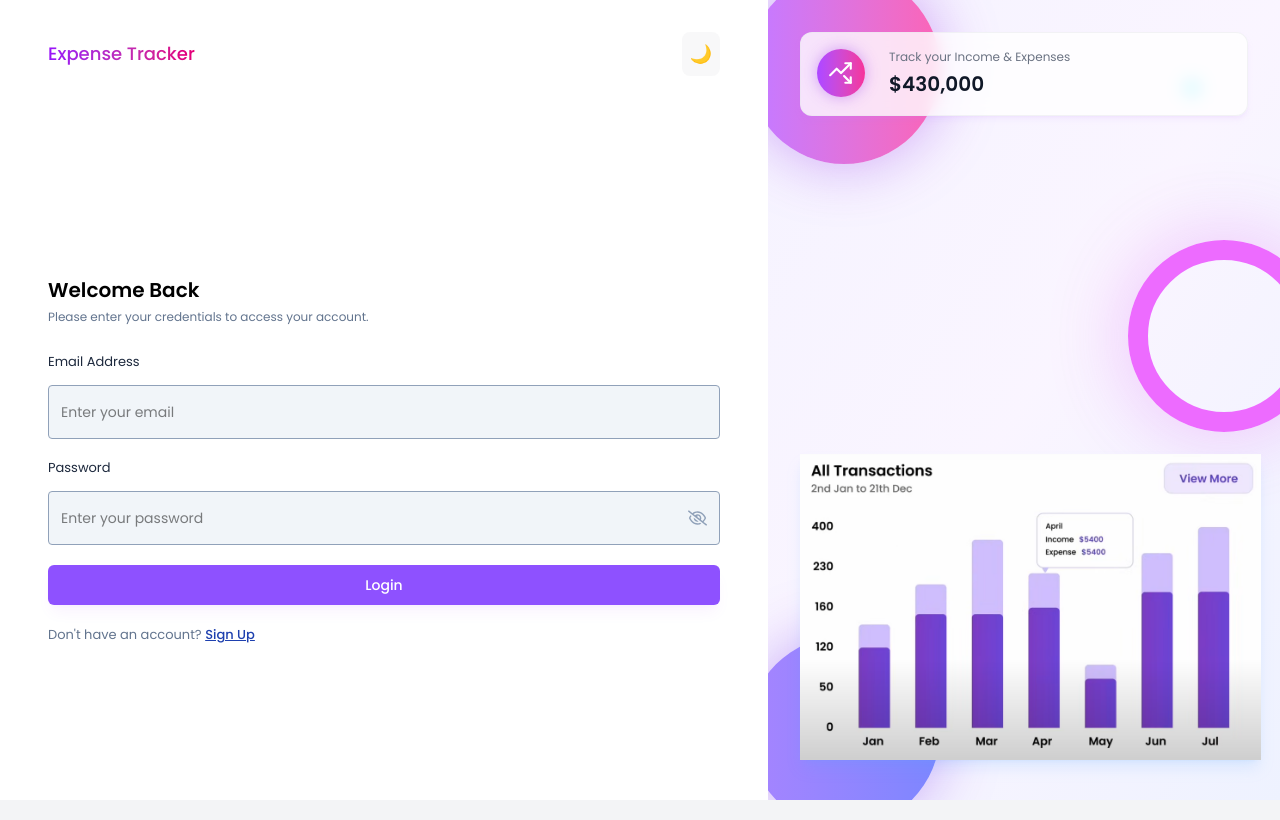
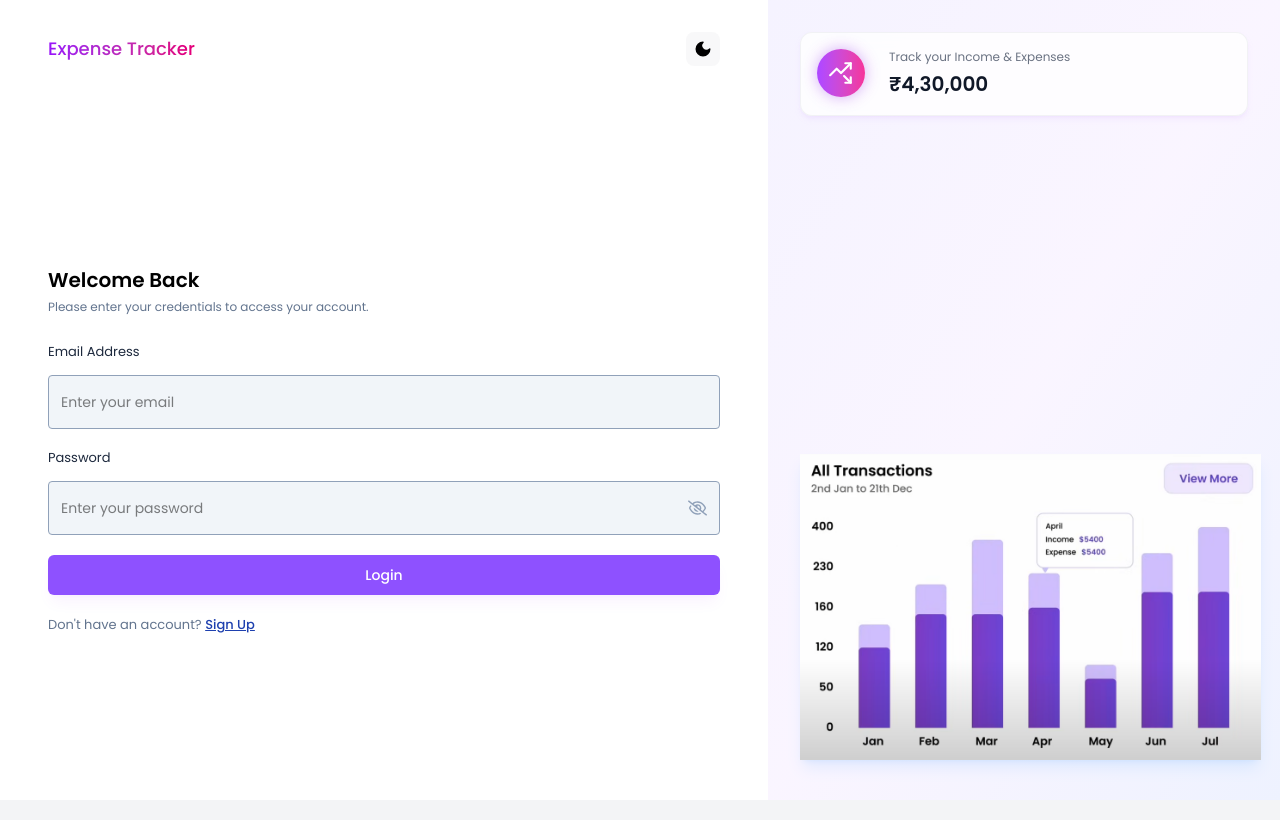
Before and after one commit to sujeetkumar-29/expense-tracker, a React (Vite) app in the folder frontend/: page /login in a window 1280 px wide. Built offline with nearby package versions, Linux system fonts and the light colour scheme.

Commit message:
feat: enhance dark mode toggle with icons; update AuthLayout and Navbar for improved UI effects; fix SideMenu logout functionality and clean up localStorage; minor CSS adjustments

```diff
--- a/frontend/src/components/DarkModeToggle.jsx
+++ b/frontend/src/components/DarkModeToggle.jsx
@@ -1,6 +1,8 @@
 // components/DarkModeToggle.js
 import React from 'react';
-import { useDarkMode } from "../context/DarkModeContext"
+import { useDarkMode } from '../context/DarkModeContext';
+import { LuMoon} from 'react-icons/lu';
+import { TiStarburst } from "react-icons/ti";
 
 const DarkModeToggle = ({ className = "" }) => {
     const { isDark, toggleDarkMode } = useDarkMode();
@@ -10,11 +12,11 @@ const DarkModeToggle = ({ className = "" }) => {
             onClick={toggleDarkMode}
             className={`p-2 rounded-lg transition-all duration-200
                 bg-gray-100/60 hover:bg-gray-200/60 hover:shadow-[0_0_15px_rgba(147,51,234,0.2)]
-                dark:bg-gray-800/60 dark:hover:bg-gray-700/60 dark:hover:shadow-[0_0_20px_rgba(147,51,234,0.4)]
+                dark:bg-gray-800/60 dark:hover:bg-gray-700/60
                 ${className}`}
         >
             <span className="text-lg transition-transform duration-200 hover:scale-110">
-                {isDark ? '☀️' : '🌙'}
+                {isDark ? <TiStarburst className="text-white" /> : <LuMoon className="text-black fill-black" />}
             </span>
         </button>
     );
--- a/frontend/src/components/layouts/AuthLayout.jsx
+++ b/frontend/src/components/layouts/AuthLayout.jsx
@@ -1,4 +1,3 @@
-// components/AuthLayout.js
 import React from 'react'
 import CARD_2 from '../../assets/images/card2.png'
 import { LuTrendingUpDown } from 'react-icons/lu';
@@ -22,9 +21,9 @@ const AuthLayout = ({ children }) => {
                 dark:bg-gradient-to-br dark:from-gray-900 dark:via-purple-900 dark:to-indigo-900">
 
                 {/* Space Glow Effects */}
-                <div className="absolute inset-0 overflow-hidden">
+                {/* <div className="absolute inset-0 overflow-hidden"> */}
                     {/* Animated gradient orbs with glow */}
-                    <div className="w-48 h-48 rounded-full absolute -top-7 -left-5 animate-pulse transition-all duration-1000
+                    {/* <div className="w-48 h-48 rounded-full absolute -top-7 -left-5 animate-pulse transition-all duration-1000
                         bg-gradient-to-r from-purple-400 to-pink-400 shadow-[0_0_60px_rgba(147,51,234,0.4)]
                         dark:bg-gradient-to-r dark:from-purple-600 dark:to-pink-600 dark:shadow-[0_0_100px_rgba(147,51,234,0.7)]" />
 
@@ -34,10 +33,10 @@ const AuthLayout = ({ children }) => {
 
                     <div className="w-48 h-48 rounded-full absolute -bottom-7 -left-5 animate-pulse transition-all duration-1000 delay-500
                         bg-gradient-to-r from-violet-400 to-indigo-400 shadow-[0_0_60px_rgba(124,58,237,0.4)]
-                        dark:bg-gradient-to-r dark:from-violet-600 dark:to-indigo-600 dark:shadow-[0_0_100px_rgba(124,58,237,0.7)]" />
+                        dark:bg-gradient-to-r dark:from-violet-600 dark:to-indigo-600 dark:shadow-[0_0_100px_rgba(124,58,237,0.7)]" /> */}
 
                     {/* Additional space glow particles */}
-                    <div className="w-4 h-4 rounded-full absolute top-20 right-20 animate-ping
+                    {/* <div className="w-4 h-4 rounded-full absolute top-20 right-20 animate-ping
                         bg-cyan-300 shadow-[0_0_15px_rgba(34,211,238,0.6)]
                         dark:bg-cyan-400 dark:shadow-[0_0_20px_rgba(34,211,238,0.8)]" />
                     <div className="w-3 h-3 rounded-full absolute top-[60%] right-[20%] animate-ping delay-1000
@@ -46,13 +45,13 @@ const AuthLayout = ({ children }) => {
                     <div className="w-2 h-2 rounded-full absolute bottom-[30%] right-[30%] animate-ping delay-700
                         bg-yellow-300 shadow-[0_0_8px_rgba(250,204,21,0.6)]
                         dark:bg-yellow-400 dark:shadow-[0_0_12px_rgba(250,204,21,0.8)]" />
-                </div>
+                </div> */}
 
                 <div className="grid grid-cols-1 z-20 relative">
                     <StatsInfoCard
                         icon={<LuTrendingUpDown />}
                         label="Track your Income & Expenses"
-                        value="430,000"
+                        value="4,30,000"
                     />
                 </div>
 
@@ -82,7 +81,7 @@ const StatsInfoCard = ({ icon, label, value }) => {
             </div>
             <div>
                 <h6 className="text-xs mb-1 text-gray-500 dark:text-gray-300">{label}</h6>
-                <span className="text-[20px] font-semibold text-gray-900 dark:text-white">${value}</span>
+                <span className="text-[20px] font-semibold text-gray-900 dark:text-white">₹{value}</span>
             </div>
         </div>
     );
--- a/frontend/src/components/layouts/Navbar.jsx
+++ b/frontend/src/components/layouts/Navbar.jsx
@@ -18,12 +18,12 @@ const Navbar = ({ activeMenu }) => {
                 dark:bg-gradient-to-r dark:from-purple-900/20 dark:via-pink-900/20 dark:to-indigo-900/20" />
 
             {/* Subtle glow particles */}
-            <div className="absolute top-2 right-20 w-1 h-1 rounded-full animate-ping
+            {/* <div className="absolute top-2 right-20 w-1 h-1 rounded-full animate-ping
                 bg-purple-300 shadow-[0_0_8px_rgba(147,51,234,0.6)]
                 dark:bg-purple-400 dark:shadow-[0_0_10px_rgba(147,51,234,0.8)]" />
             <div className="absolute bottom-2 left-32 w-1 h-1 rounded-full animate-ping delay-500
                 bg-pink-300 shadow-[0_0_8px_rgba(244,114,182,0.6)]
-                dark:bg-pink-400 dark:shadow-[0_0_10px_rgba(244,114,182,0.8)]" />
+                dark:bg-pink-400 dark:shadow-[0_0_10px_rgba(244,114,182,0.8)]" /> */}
 
             <div className="flex items-center gap-5 relative z-10 w-full">
                 <button
--- a/frontend/src/components/layouts/SideMenu.jsx
+++ b/frontend/src/components/layouts/SideMenu.jsx
@@ -9,16 +9,24 @@ const SideMenu = ({ activeMenu }) => {
     const navigate = useNavigate();
     const handleClick = (route) => {
         if (route === "logout") {
-            handelLogout();
+            handleLogout();
             return;
         }
         navigate(route);
     }
-    const handelLogout = () => {
-        localStorage.clear();
-        clearUser()
+    const handleLogout = () => {
+        // Remove specific items from localStorage
+        localStorage.removeItem('token');
+        localStorage.removeItem('user');
+        localStorage.removeItem('authToken');
+        localStorage.removeItem('userInfo');
+
+        // Clear user state (assuming this is a state management function)
+        clearUser();
+
+        // Navigate to login page
         navigate("/login");
-    }
+    };
 
     return (
         <div className="w-64 h-[calc(100vh-61px)] bg-white border-r border-gray-200/50 p-5 sticky top-[61px] z-20">
@@ -28,11 +36,11 @@ const SideMenu = ({ activeMenu }) => {
                         alt="Profile Image"
                         className="w-20 h-20 bg-slate-400 rounded-full"
                     />) : <CharAvtar
-                            fullName={user?.fullName}
-                            width="w-20"
-                            height="h-20"
-                            style="text-xl"
-                            />
+                    fullName={user?.fullName}
+                    width="w-20"
+                    height="h-20"
+                    style="text-xl"
+                />
                 }
                 <h5 className="text-gray-950 font-medium leading-6 "> {user?.fullName || ""}</h5>
             </div>
--- a/frontend/src/index.css
+++ b/frontend/src/index.css
@@ -2,6 +2,7 @@
 @import "tailwindcss";
 
 @custom-variant dark (&:where(.dark, .dark *));
+
 
 @theme {
   --font-display: 'Poppins', sans-serif;
```
